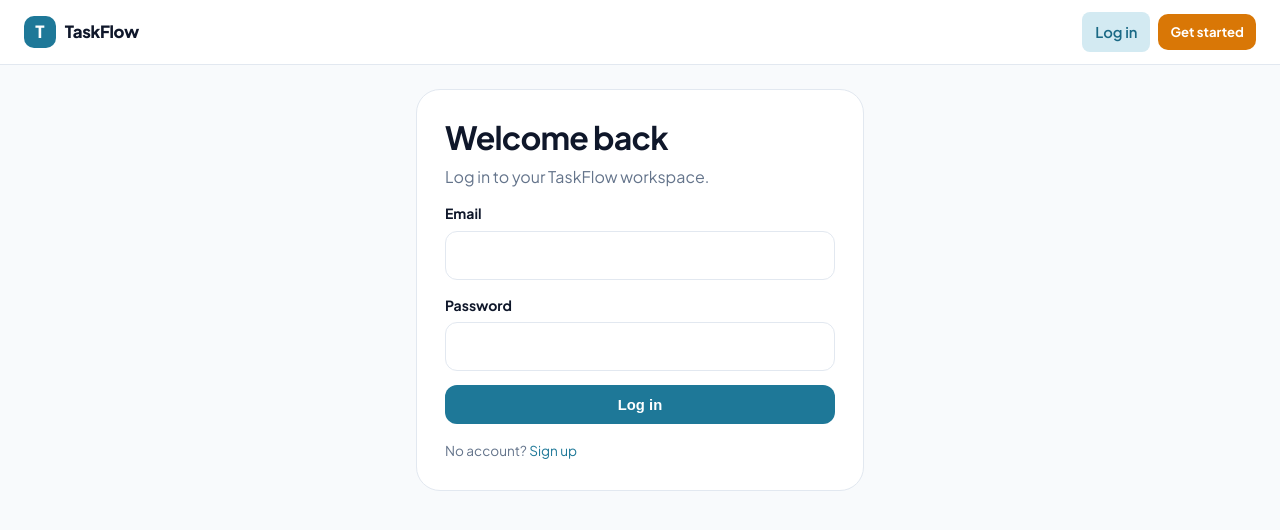
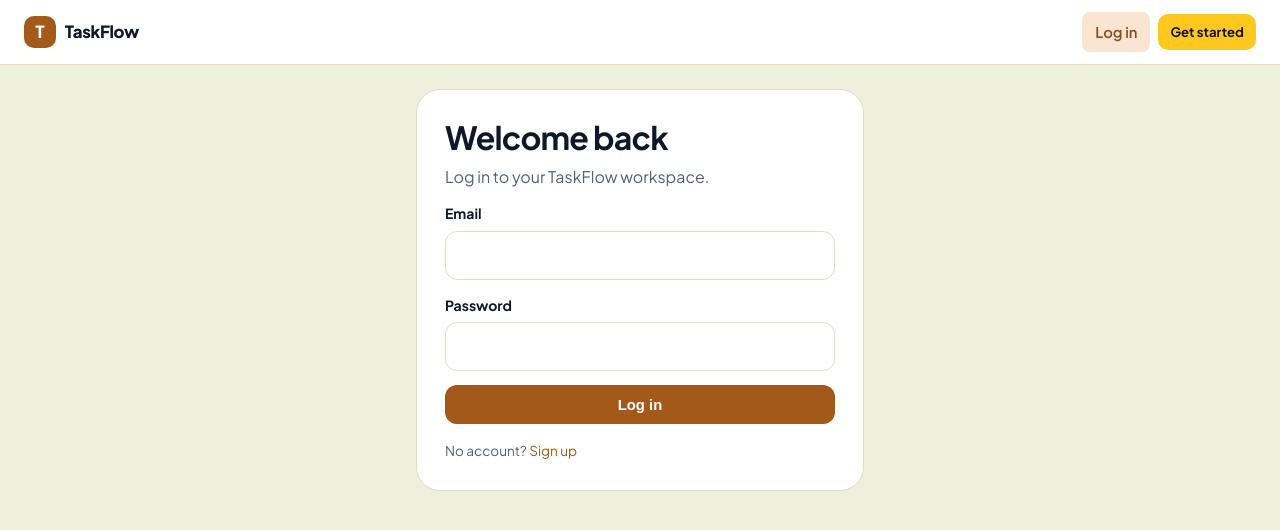
Before and after one commit to Manish881-hub/task-flow, a Next.js app in the folder frontend/: page /login in a window 1280 px wide. Shown: the top 530 px of the page. Built offline with nearby package versions, Linux system fonts and the light colour scheme; no server answers.

Commit message:
Apply warm ColorHunt palette

```diff
--- a/frontend/styles/globals.css
+++ b/frontend/styles/globals.css
@@ -1,27 +1,33 @@
 /* TaskFlow design system — Flat, minimalist, 2D. No shadows/gradients.
-   Primary: Fjord Signal #2596BE. Text-safe darks for AA, tints for fills.
-   Signal green #05FF1A is fills/dots ONLY (1.37:1 on white); text uses #03800D+. */
+   Palette (ColorHunt warm set): orange #E87F24 primary, yellow #FFC81E CTA
+   (dark text ONLY, 11.5:1), cream #EFEFDD paper, crimson #F73A5C danger.
+   White text only on shade >=30% orange / >=20% crimson (measured AA). */
 :root {
-  --color-primary: #2596be;
-  --color-primary-strong: #1e7898; /* white text 5.01:1 AA */
-  --color-primary-hover: #1a6985; /* white text 6.17:1 */
-  --color-secondary: #165a72; /* deep fjord */
-  --color-primary-soft: #d3eaf2; /* fills, dark text 14.3:1 */
-  --color-primary-faint: #e9f4f8; /* page washes */
-  --color-accent: #d97706;
-  --color-accent-hover: #b45309;
-  --color-bg: #f8fafc;
+  --color-primary: #e87f24;
+  --color-primary-strong: #a25919; /* white text 5.28:1 AA */
+  --color-primary-hover: #8b4c16; /* white text 6.68:1 */
+  --color-secondary: #8b4c16; /* deep ember for text accents */
+  --color-primary-soft: #fae5d3; /* fills, dark text 14.6:1 */
+  --color-primary-faint: #fdf2e9; /* page washes */
+  --color-accent: #ffc81e; /* CTA fill, ALWAYS dark text 11.5:1 */
+  --color-accent-hover: #e6b41b;
+  --color-accent-ink: #0f172a;
+  --color-bg: #efefdd;
   --color-card: #ffffff;
   --color-fg: #0f172a;
-  --color-muted: #64748b;
-  --color-border: #e2e8f0;
-  --color-danger: #dc2626;
-  --color-ring: #1a6985;
-  --color-success: #03800d; /* text-safe green, white 5.13:1 */
-  --color-success-strong: #02660a; /* white 7.22:1 */
-  --color-success-bright: #05ff1a; /* graphic fills + live dot ONLY */
-  --color-success-soft: #e6ffe8; /* success fills */
-  --color-success-border: #9bffa3;
+  --color-muted: #526274; /* 4.5:1+ on cream, verified */
+  --color-border: #e4ddc4;
+  --color-danger: #c62e4a; /* white text 5.40:1 AA */
+  --color-danger-text: #b92c45; /* on soft fills 4.88:1 AA */
+  --color-danger-base: #f73a5c; /* fills, large text, borders */
+  --color-danger-soft: #fee1e7;
+  --color-danger-border: #fcb0be;
+  --color-ring: #a25919;
+  --color-success: #8b4c16; /* done states in ember (palette has no green) */
+  --color-success-strong: #8b4c16;
+  --color-success-bright: #e87f24; /* graphic fills + live dot */
+  --color-success-soft: #fae5d3;
+  --color-success-border: #e87f24;
   --radius-sm: 8px;
   --radius-md: 16px;
   --radius-lg: 24px;
@@ -120,6 +126,12 @@ a:hover { color: var(--color-primary-hover); }
   justify-content: center;
   font-weight: 800;
 }
+.brand-logo-img {
+  width: 32px; height: 32px;
+  border-radius: 8px;
+  object-fit: cover;
+  display: block;
+}
 .nav-links { display: flex; align-items: center; gap: 0.5rem; }
 .nav-link {
   padding: 0.5rem 0.8rem;
@@ -145,8 +157,8 @@ a:hover { color: var(--color-primary-hover); }
   color: var(--color-muted);
   background: var(--color-card);
 }
-.live-dot { width: 8px; height: 8px; border-radius: 999px; background: #cbd5e1; }
-/* Bright signal fill carries the pop; the dark border carries the contrast (5.13:1). */
+.live-dot { width: 8px; height: 8px; border-radius: 999px; background: #d9cfb0; }
+/* Ember fill carries the pop; the deep border carries the contrast. */
 .live-dot.on { background: var(--color-success-bright); border: 2px solid var(--color-success); }
 .live-dot.busy { background: var(--color-accent); }
 
@@ -195,12 +207,12 @@ a:hover { color: var(--color-primary-hover); }
 .btn:disabled { opacity: 0.6; cursor: not-allowed; }
 .btn-primary { background: var(--color-primary-strong); color: #fff; }
 .btn-primary:hover { background: var(--color-primary-hover); }
-.btn-accent { background: var(--color-accent); color: #fff; }
-.btn-accent:hover { background: var(--color-accent-hover); }
+.btn-accent { background: var(--color-accent); color: var(--color-accent-ink); }
+.btn-accent:hover { background: var(--color-accent-hover); color: var(--color-accent-ink); }
 .btn-ghost { background: transparent; color: var(--color-fg); border-color: var(--color-border); }
 .btn-ghost:hover { background: var(--color-bg); }
 .btn-danger { background: transparent; color: var(--color-danger); border-color: var(--color-border); }
-.btn-danger:hover { background: #fef2f2; border-color: var(--color-danger); }
+.btn-danger:hover { background: var(--color-danger-soft); border-color: var(--color-danger); }
 .btn-sm { padding: 0.4rem 0.7rem; font-size: 0.82rem; border-radius: 10px; }
 .btn-block { width: 100%; }
 
@@ -217,7 +229,7 @@ a:hover { color: var(--color-primary-hover); }
   width: 100%;
   transition: border-color var(--dur) var(--ease), opacity var(--dur) var(--ease);
 }
-.input:hover, .select:hover, .textarea:hover { border-color: #cbd5e1; }
+.input:hover, .select:hover, .textarea:hover { border-color: #d9cfb0; }
 .textarea { min-height: 96px; resize: vertical; }
 .form-error { color: var(--color-danger); font-size: 0.82rem; font-weight: 600; }
 .form-hint { color: var(--color-muted); font-size: 0.82rem; }
@@ -237,9 +249,9 @@ a:hover { color: var(--color-primary-hover); }
   color: var(--color-muted);
 }
 .badge-green { background: var(--color-success-soft); border-color: var(--color-success-border); color: var(--color-success); }
-.badge-gold { background: #fffbeb; border-color: #fde68a; color: #92400e; }
+.badge-gold { background: var(--color-accent); border-color: #a68214; color: var(--color-accent-ink); }
 .badge-slate { background: var(--color-bg); }
-.badge-red { background: #fef2f2; border-color: #fecaca; color: var(--color-danger); }
+.badge-red { background: var(--color-danger-soft); border-color: var(--color-danger-border); color: var(--color-danger-text); }
 
 /* Board */
 .board { display: grid; gap: 1rem; grid-template-columns: 1fr; }
@@ -314,9 +326,9 @@ a:hover { color: var(--color-primary-hover); }
 
 /* Banner / empty / skeleton */
 .banner {
-  border: 1px solid #fecaca;
-  background: #fef2f2;
-  color: #991b1b;
+  border: 1px solid var(--color-danger-border);
+  background: var(--color-danger-soft);
+  color: var(--color-danger-text);
   border-radius: 12px;
   padding: 0.8rem 1rem;
   font-weight: 600;
@@ -417,6 +429,7 @@ a:hover { color: var(--color-primary-hover); }
 .brand-btn:hover { background: var(--color-bg); }
 .brand-btn:active { transform: scale(0.98); }
 .brand-wordmark { letter-spacing: -0.02em; }
+.brand-logo-img { width: 32px; height: 32px; border-radius: 10px; display: block; flex: none; }
 @media (max-width: 420px) { .brand-wordmark { display: none; } }
 .nav-search { display: none; margin-left: 1.5rem; }
 @media (min-width: 1024px) { .nav-search { display: block; } }
```
Also changed, not shown: 2 other files (tests, documents, lock files or other folders).
